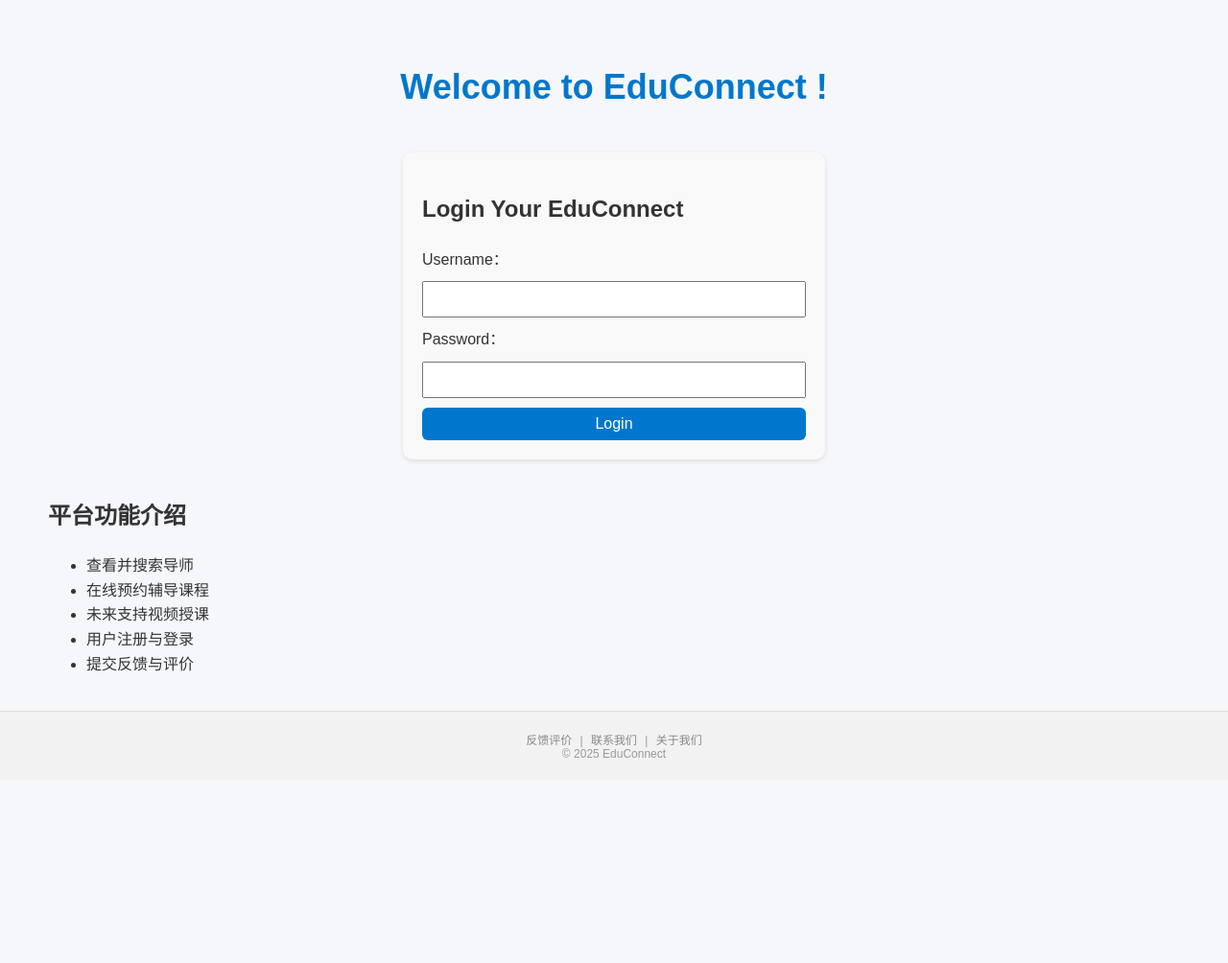
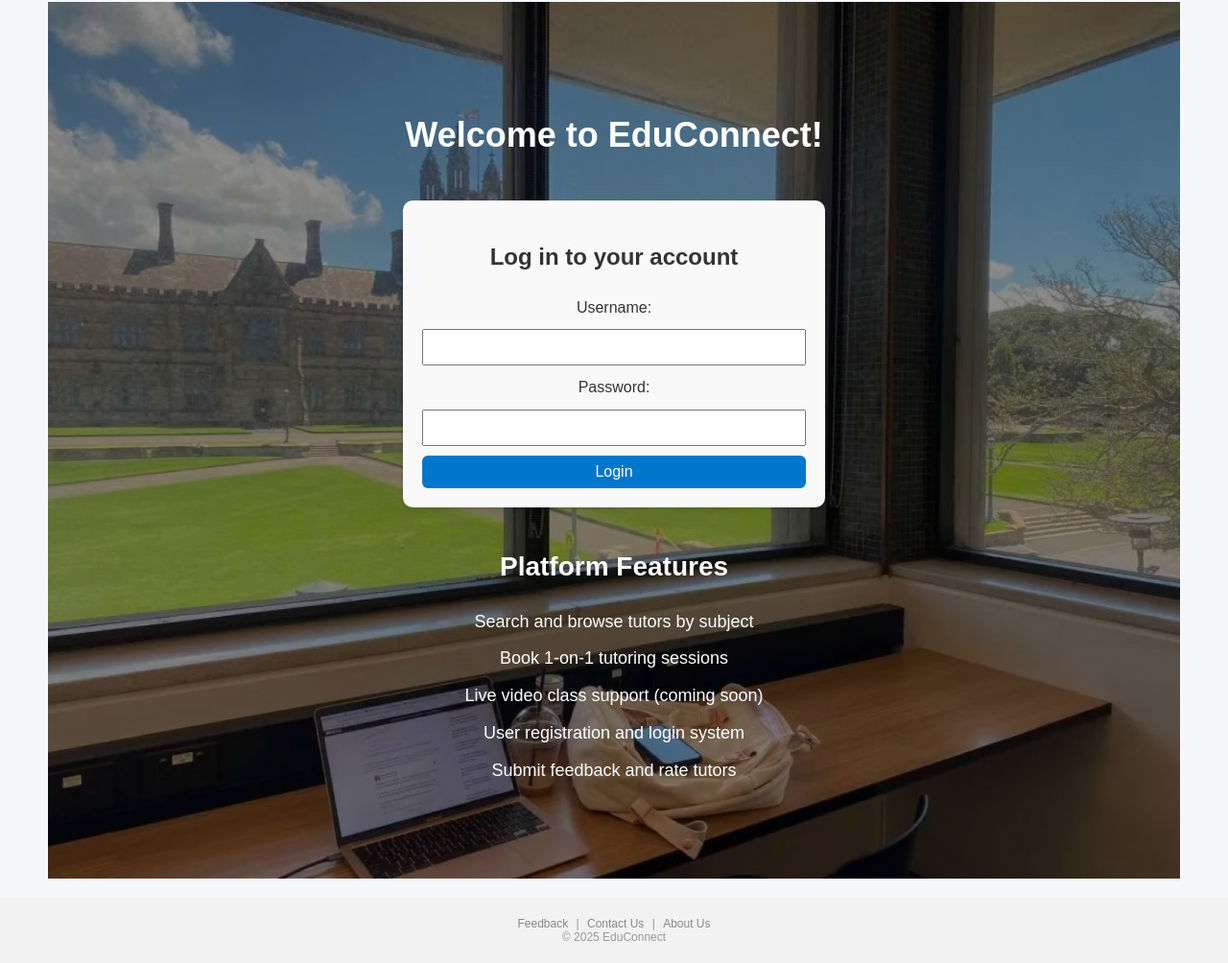
Before and after one commit to Andyming13/educonnect, a plain HTML site: page index.html in a window 1280 px wide. Shown: the part 301-1305 px from the top of the page at 96% size. Before the commit the page ends 1114 px from the top, so only its background shows below. Drawn offline with Linux system fonts and the light colour scheme.

Commit message:
更新了背景图和部分颜色

```diff
--- a/index.html
+++ b/index.html
@@ -1,5 +1,5 @@
 <!DOCTYPE html>
-<html lang="zh">
+<html lang="en">
 <head>
   <meta charset="UTF-8">
   <title>EduConnect Digital Learning Platform</title>
@@ -11,6 +11,14 @@
       top: 20px;
       right: 30px;
       font-size: 14px;
+    }
+    .top-login a {
+      color: white;
+      text-decoration: none;
+      font-weight: bold;
+    }
+    .top-login a:hover {
+      text-decoration: underline;
     }
     .homepage-login {
       max-width: 400px;
@@ -38,6 +46,18 @@
     .homepage-login button:hover {
       background-color: #005fa3;
     }
+    .features-section {
+      text-align: center;
+      margin-top: 40px;
+    }
+    .features-section ul {
+      list-style: none;
+      padding: 0;
+      font-size: 18px;
+    }
+    .features-section li {
+      margin: 10px 0;
+    }
   </style>
 </head>
 <body>
@@ -58,35 +78,38 @@
   </nav>
 
   <main>
-    <section class="welcome-banner">
-      <h1>Welcome to EduConnect !</h1>
-    </section>
+    <!-- ✅ 整体背景包裹区 -->
+    <section class="hero-section">
+      <h1 class="hero-title">Welcome to EduConnect!</h1>
 
-    <section id="loginSection" class="homepage-login">
-      <h2>Login Your EduConnect</h2>
+      <div class="homepage-login">
+        <h2>Log in to your account</h2>
         <form onsubmit="handleLogin(event)">
-        <label for="username">Username：</label>
+          <label for="username">Username:</label>
           <input type="text" id="username" required>
-        <label for="password">Password：</label>
+          <label for="password">Password:</label>
           <input type="password" id="password" required>
           <button type="submit">Login</button>
         </form>
+      </div>
+
+      <div class="features-overlay">
+          <h2>Platform Features</h2>
+          <ul>
+          <li>Search and browse tutors by subject</li>
+          <li>Book 1-on-1 tutoring sessions</li>
+          <li>Live video class support (coming soon)</li>
+          <li>User registration and login system</li>
+          <li>Submit feedback and rate tutors</li>
+        </ul>
+      </div>
     </section>
-
-    <h2>平台功能介绍</h2>
-    <ul>
-      <li>查看并搜索导师</li>
-      <li>在线预约辅导课程</li>
-      <li>未来支持视频授课</li>
-      <li>用户注册与登录</li>
-      <li>提交反馈与评价</li>
-    </ul>
   </main>
 
   <footer class="footer-muted">
-    <a href="feedback.html">反馈评价</a> |
-    <a href="contact.html">联系我们</a> |
-    <a href="about.html">关于我们</a><br>
+    <a href="feedback.html">Feedback</a> |
+    <a href="contact.html">Contact Us</a> |
+    <a href="about.html">About Us</a><br>
     <span>&copy; 2025 EduConnect</span>
   </footer>
 
--- a/style.css
+++ b/style.css
@@ -1,23 +1,40 @@
-/* Home page */
+/* ========================
+   GLOBAL STYLES
+========================= */
 body {
     font-family: 'Arial', sans-serif;
     background-color: #f5f7fa;
     margin: 0;
     padding: 0;
-    color: #333;
+    color: #1177cb;
   }
 
   header {
     text-align: center;
     padding: 30px;
-    background-color: #101111;
+    background-color: #3ba1d8;
     color: white;
+    position: relative;
   }
 
   .logo {
     width: 60px;
     vertical-align: middle;
     margin-top: 10px;
+  }
+
+  .top-login a {
+    color: white;
+    text-decoration: none;
+    font-weight: bold;
+    position: absolute;
+    top: 20px;
+    right: 30px;
+    font-size: 14px;
+  }
+
+  .top-login a:hover {
+    text-decoration: underline;
   }
 
   nav {
@@ -43,27 +60,62 @@ body {
     line-height: 1.6;
   }
 
-  footer {
+  /* ========================
+     HOMEPAGE - HERO SECTION
+  ========================= */
+  .hero-section {
+    background-image: linear-gradient(rgba(0,0,0,0.45), rgba(0,0,0,0.45)), url("assets/background.jpg");
+    background-size: cover;
+    background-position: center;
+    background-repeat: no-repeat;
+    padding: 80px 20px;
     text-align: center;
-    font-size: 14px;
-    color: #666;
-    padding: 20px;
-    border-top: 1px solid #ddd;
-    background-color: #fafafa;
-  }
-  .welcome-banner {
-    text-align: center;
-    margin-top: 60px;
+    color: white;
   }
 
-  .welcome-banner h1 {
+  .hero-title {
     font-size: 36px;
-    color: #0077cc;
+    margin-bottom: 40px;
+    color: #ffffff;
   }
 
+  .login-and-features {
+    display: flex;
+    flex-direction: column;
+    align-items: center;
+    gap: 40px;
+    max-width: 800px;
+    margin: 0 auto;
+  }
 
-  /* Filter section */
+  .homepage-login {
+    background-color: rgba(255, 255, 255, 0.96);
+    color: #333;
+    padding: 20px;
+    border-radius: 10px;
+    box-shadow: 0 2px 5px rgba(0,0,0,0.1);
+    max-width: 400px;
+    margin: 0 auto 50px auto;
+  }
 
+  .features-overlay h2 {
+    font-size: 28px;
+    margin-bottom: 20px;
+  }
+
+  .features-overlay ul {
+    list-style: none;
+    padding: 0;
+    font-size: 18px;
+  }
+
+  .features-overlay li {
+    margin: 10px 0;
+  }
+
+  /* ========================
+     FILTER & TUTOR LIST
+  ========================= */
   .filter {
     padding: 20px 50px;
     text-align: center;
@@ -91,7 +143,9 @@ body {
     box-shadow: 0 2px 4px rgba(0,0,0,0.1);
   }
 
-/*  booking section */
+  /* ========================
+     BOOKING PAGE
+  ========================= */
   .booking-form {
     padding: 30px 50px;
     background-color: #f9f9f9;
@@ -122,15 +176,6 @@ body {
     border-radius: 6px;
   }
 
-  .booking-form button {
-    background-color: #0077cc;
-    color: white;
-    cursor: pointer;
-  }
-
-  .booking-form button:hover {
-    background-color: #005fa3;
-  }
   .success-message {
     color: green;
     font-size: 16px;
@@ -138,7 +183,28 @@ body {
     margin-top: 20px;
   }
 
+  /* ========================
+     BUTTONS
+  ========================= */
+  button,
+  .booking-form button {
+    background-color: #0077cc;
+    color: white;
+    border: none;
+    padding: 10px 16px;
+    font-size: 16px;
+    border-radius: 6px;
+    cursor: pointer;
+  }
 
+  button:hover,
+  .booking-form button:hover {
+    background-color: #005fa3;
+  }
+
+  /* ========================
+     FOOTER
+  ========================= */
   .footer-muted {
     font-size: 12px;
     color: #999;
@@ -152,28 +218,3 @@ body {
     margin: 0 5px;
     text-decoration: none;
   }
-
-/*  login colour */
-  .top-login a {
-    color: white;
-    text-decoration: none;
-    font-weight: bold;
-  }
-  .top-login a:hover {
-    text-decoration: underline;
-  }
-
-/* 统一按钮样式 */
-  button {
-    background-color: #0077cc;
-    color: white;
-    border: none;
-    padding: 10px 16px;
-    font-size: 16px;
-    border-radius: 6px;
-    cursor: pointer;
-  }
-
-  button:hover {
-    background-color: #005fa3;
-  }
```
Also changed, not shown: assets/background.jpg (added). Lines whose indentation alone changed are shown as unchanged.
